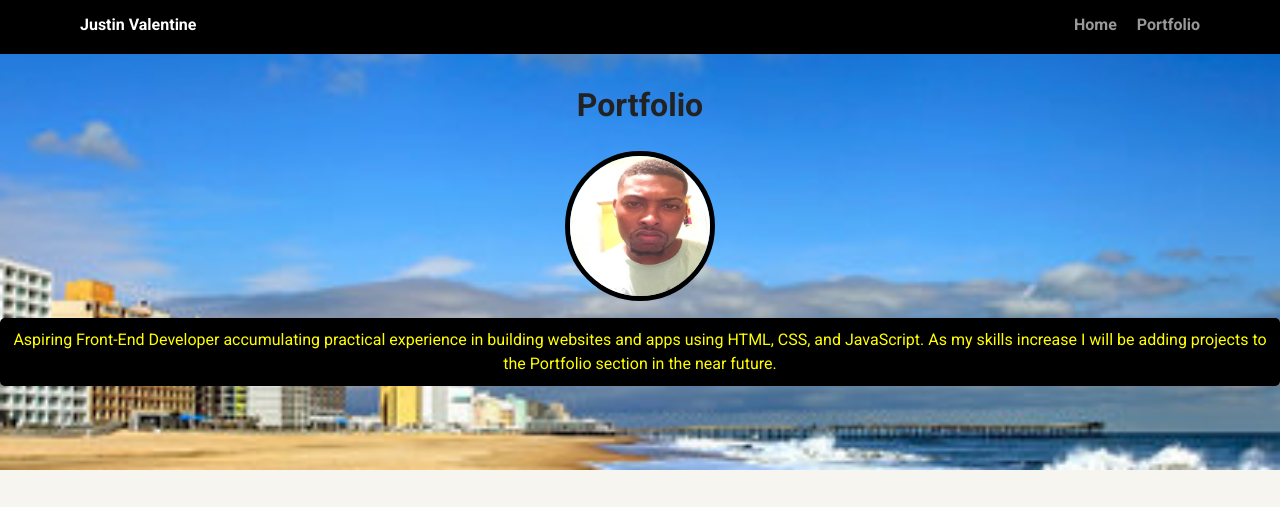
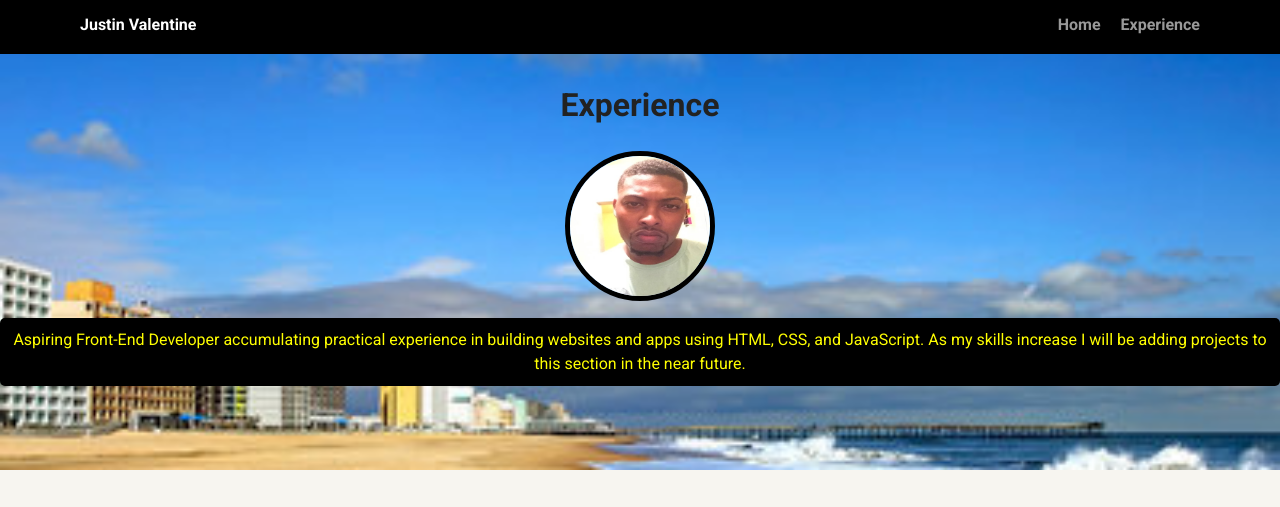
Before and after one commit to iwillnotlose/Treehouse-Project-1, a plain HTML site: page experience.html in a window 1280 px wide. Shown: the top 507 px of the page. Drawn offline with Linux system fonts and the light colour scheme; a web font is replaced by a local one.

Commit message:
file name change

```diff
--- a/portfolio.html
+++ b/experience.html
@@ -12,14 +12,14 @@
         <ul class="nav">
           <li class="name">Justin Valentine</li>
           <li><a href="index.html">Home</a></li>
-          <li><a href="portfolio.html">Portfolio</a></li>
+          <li><a href="experience.html">Experience</a></li>
         </ul>
     </div>
 
     <header>
-      <h1>Portfolio</h1>
+      <h1>Experience</h1>
       <img src="images/justj.jpg" alt="selfie of Justin" class="self-image">
-      <p class="tag descript">Aspiring Front-End Developer accumulating practical experience in building websites and apps using HTML, CSS, and JavaScript. As my skills increase I will be adding projects to the Portfolio section in the near future.</p>
+      <p class="tag descript">Aspiring Front-End Developer accumulating practical experience in building websites and apps using HTML, CSS, and JavaScript. As my skills increase I will be adding projects to this section in the near future.</p>
     </header>
 
     <main class="spread">
```
Also changed, not shown: index.html (+1 -1 lines).
